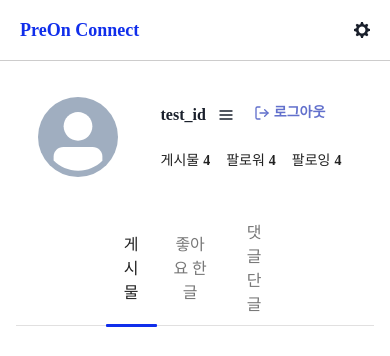
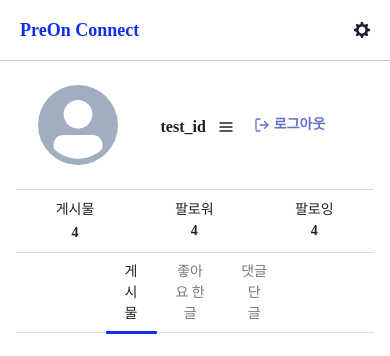
Before and after one commit to pre-on-connect/front-end, a Next.js app: page /user/1 in a window 390 px wide. Shown: the top 356 px of the page. Built offline with nearby package versions, Linux system fonts and the light colour scheme; grey boxes are pictures that could not be loaded.

Commit message:
Design(사용자 페이지): UserActivityInfo 컴포넌트로 분리 & 반응형 디자인 수정

```diff
--- /dev/null
+++ b/src/components/UserActivityInfo/index.tsx
@@ -0,0 +1,37 @@
+import React from 'react';
+import {Button, HStack, Stack} from "@chakra-ui/react";
+
+interface UserActivityInfoProps {
+    isMobile:boolean | undefined;
+}
+
+function UserActivityInfo({isMobile}:UserActivityInfoProps) {
+
+    const subDirection = isMobile ? 'column' : 'row';
+
+    return (
+        <HStack
+            fontSize={isMobile ? '.875rem' : '1rem'}
+            lineHeight='1.2rem'
+            gap={isMobile ? 20 : 8}
+            justify='center'
+            borderY={isMobile ? '1px solid #d9d9d9' :'none'}
+            height={isMobile ? '4rem':'auto'}
+        >
+            <Stack direction={subDirection} color='gray_dark_4' fontWeight='inherit' gap={1} align='center'>
+                <span>게시물</span>
+                <strong>4</strong>
+            </Stack>
+            <Stack direction={subDirection} as={Button} variant='trans-basic' fontSize='inherit' fontWeight='inherit' gap={1} align='center'>
+                <span>팔로워</span>
+                <strong>4</strong>
+            </Stack>
+            <Stack direction={subDirection} as={Button} variant='trans-basic' fontSize='inherit' fontWeight='inherit' gap={1} align='center'>
+                <span>팔로잉</span>
+                <strong>4</strong>
+            </Stack>
+        </HStack>
+    );
+}
+
+export default UserActivityInfo;
--- a/src/components/UserArticleNav/index.tsx
+++ b/src/components/UserArticleNav/index.tsx
@@ -1,8 +1,7 @@
 'use client';
-import React, {useEffect, useRef} from 'react';
-import {Button, Divider, Tab, TabIndicator, TabList} from "@chakra-ui/react";
-import {Link} from "@chakra-ui/next-js";
-import {usePathname} from "next/navigation";
+import React from 'react';
+import {Divider, Tab, TabIndicator, TabList} from "@chakra-ui/react";
+import {useMediaQuery} from "@mantine/hooks";
 
 const userArticleNavMenu = [
     {
@@ -23,14 +22,14 @@ const userArticleNavMenu = [
 ]
 
 function UserArticleNav() {
-
+    const isMobile = useMediaQuery("(max-width: 767px)");
 
     return (
         <>
             <TabList justifyContent='space-around' width='50%'>
                 {
                     userArticleNavMenu.map(v => {
-                        return <Tab key={v.id} color='gray_dark_1' _selected={{color:'gray_dark_4', fontWeight:500}}>{v.name}</Tab>;
+                        return <Tab key={v.id} color='gray_dark_1' _selected={{color:'gray_dark_4', fontWeight:500}} fontSize={isMobile ? '.875rem' : '1rem'}>{v.name}</Tab>;
                     })
                 }
             </TabList>
--- a/src/components/UserProfileInfo/index.tsx
+++ b/src/components/UserProfileInfo/index.tsx
@@ -5,6 +5,7 @@ import {FiLogOut} from "@react-icons/all-files/fi/FiLogOut";
 import {useMediaQuery} from "@mantine/hooks";
 import GeneralDropDown from "@/components/ui/GeneralDropdown";
 import {CustomMouseEvent} from "@/utils/types";
+import UserActivityInfo from "@/components/UserActivityInfo";
 
 function UserProfileInfo() {
     const isMobile = useMediaQuery("(max-width: 767px)");
@@ -24,10 +25,11 @@ function UserProfileInfo() {
     }
 
     return (
+        <Flex flexDirection='column'>
             <Flex
                 align='center'
                 justifyContent='space-around'
-            p={isMobile ? '2rem 0' : '3rem 2rem'}
+                height={isMobile ? '8rem':'auto'}
             >
                 {profileImage ? (
                     <Image
@@ -77,23 +79,11 @@ function UserProfileInfo() {
                             <Text ml='.25rem'>로그아웃</Text>
                         </Button>
                     </Stack>
-                <HStack fontSize={isMobile ? '.875rem' : '1rem'} lineHeight='1.2rem' gap={isMobile ? 4 : 8}>
-                    <HStack color='gray_dark_4' fontWeight='inherit' gap={1}>
-                        <span>게시물</span>
-                        <strong>4</strong>
-                    </HStack>
-                    <HStack as={Button} variant='trans-basic' fontSize='inherit' fontWeight='inherit' gap={1}>
-                        <span>팔로워</span>
-                        <strong>4</strong>
-                    </HStack>
-                    <HStack as={Button} variant='trans-basic' fontSize='inherit' fontWeight='inherit' gap={1}>
-                        <span>팔로잉</span>
-                        <strong>4</strong>
-                    </HStack>
-                </HStack>
-
+                    {!isMobile && <UserActivityInfo isMobile={isMobile}/>}
                     {!isMobile && <Button variant='tertiary-basic' size='sm'>회원 탈퇴</Button>}
                 </VStack>
+            </Flex>
+            {isMobile && <UserActivityInfo isMobile={isMobile}/>}
         </Flex>
     );
 }
```
Lines whose indentation alone changed are shown as unchanged.
